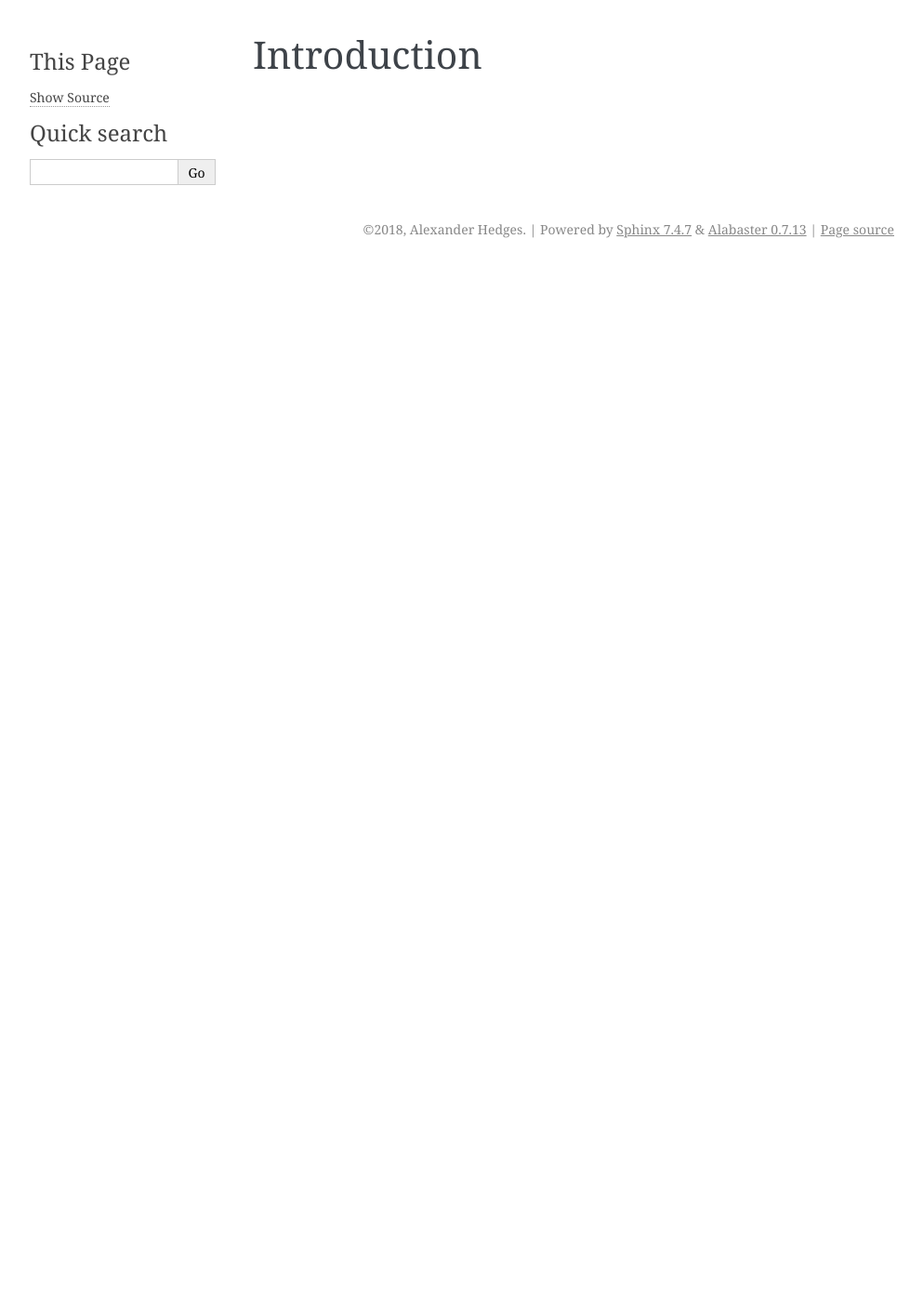
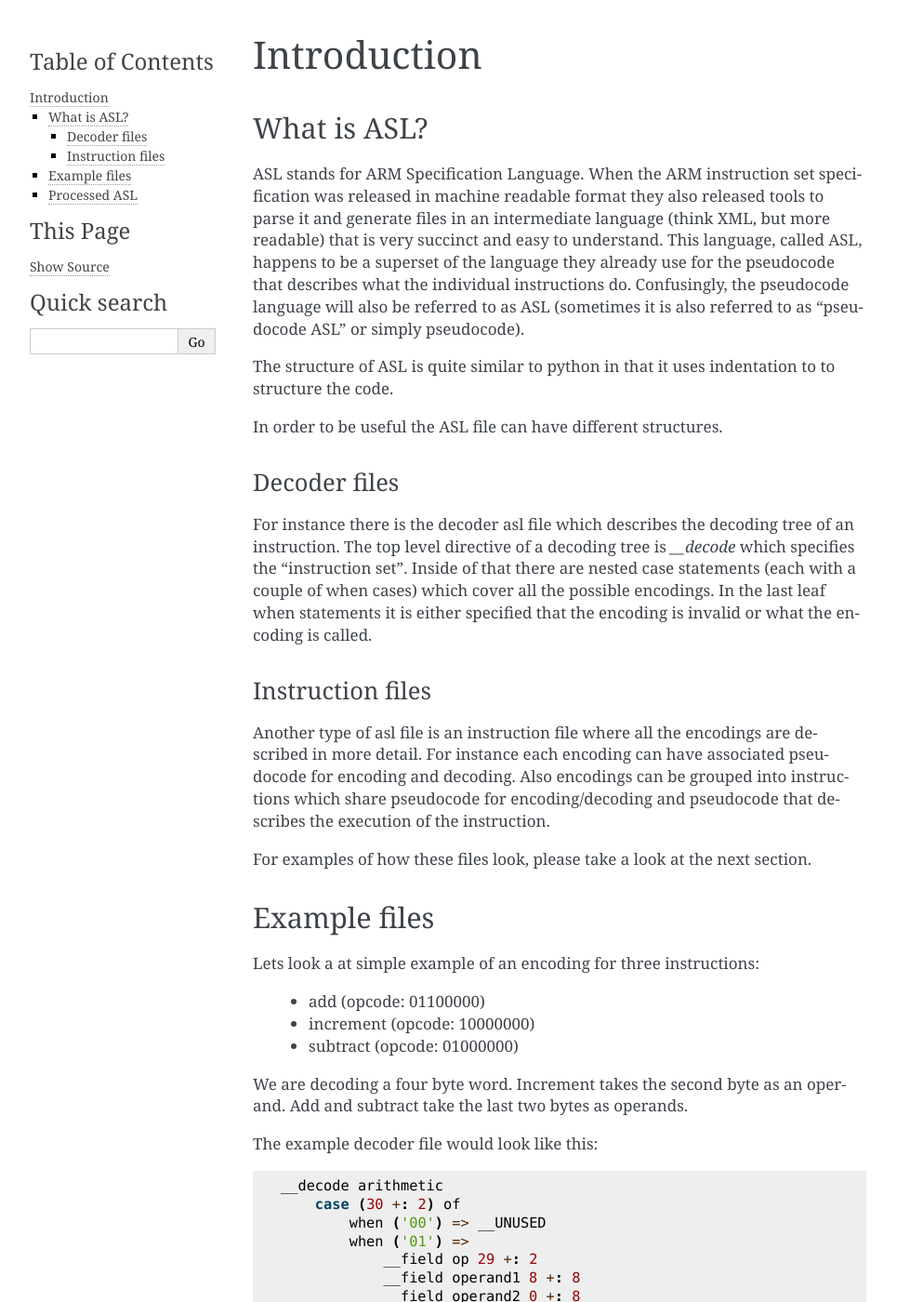
Before and after one commit to alehed/aslutils, a Sphinx documentation site: the page built from docs/source/introduction.rst, in a window 1280 px wide and 1400 px high. Shown: the whole window at 93% size, without its empty margins (148-1141 px from the left). Built offline with Sphinx 7.4.7, drawn with Linux system fonts in a browser that asks for light colours; some of the changed text lies outside the part shown.

Commit message:
Add introduction

```diff
--- a/docs/source/introduction.rst
+++ b/docs/source/introduction.rst
@@ -1,2 +1,112 @@
 Introduction
 ============
+
+What is ASL?
+------------
+
+ASL stands for ARM Specification Language. When the ARM instruction set
+specification was released in machine readable format they also released tools
+to parse it and generate files in an intermediate language (think XML, but more
+readable) that is very succinct and easy to understand. This language, called
+ASL, happens to be a superset of the language they already use for the
+pseudocode that describes what the individual instructions do. Confusingly, the
+pseudocode language will also be referred to as ASL (sometimes it is also
+referred to as "pseudocode ASL" or simply pseudocode).
+
+The structure of ASL is quite similar to python in that it uses indentation to
+to structure the code.
+
+In order to be useful the ASL file can have different structures.
+
+Decoder files
+~~~~~~~~~~~~~
+
+For instance there is the decoder asl file which describes the decoding tree of
+an instruction. The top level directive of a decoding tree is `__decode` which
+specifies the "instruction set". Inside of that there are nested case
+statements (each with a couple of when cases) which cover all the possible
+encodings. In the last leaf when statements it is either specified that the
+encoding is invalid or what the encoding is called.
+
+Instruction files
+~~~~~~~~~~~~~~~~~
+
+Another type of asl file is an instruction file where all the encodings are
+described in more detail. For instance each encoding can have associated
+pseudocode for encoding and decoding. Also encodings can be grouped into
+instructions which share pseudocode for encoding/decoding and pseudocode that
+describes the execution of the instruction.
+
+For examples of how these files look, please take a look at the next section.
+
+Example files
+-------------
+
+Lets look a at simple example of an encoding for three instructions:
+
+ * add (opcode: 01100000)
+ * increment (opcode: 10000000)
+ * subtract (opcode: 01000000)
+
+We are decoding a four byte word. Increment takes the second byte as an operand.
+Add and subtract take the last two bytes as operands.
+
+The example decoder file would look like this::
+
+    __decode arithmetic
+        case (30 +: 2) of
+            when ('00') => __UNUSED
+            when ('01') =>
+                __field op 29 +: 2
+                __field operand1 8 +: 8
+                __field operand2 0 +: 8
+                case (op, hi) of
+                    when ('10', _, _) => __encoding subtract
+                    when ('11', _, _) => __encoding add
+            when ('10') =>
+                __field op 24 +: 8
+                field operand 16 +: 8
+                case () of
+                    when () => __encoding increment
+            when ('11') => __UNUSED
+
+Since increment and add some functionality they can be grouped together in the
+instruction file.
+
+For our hypoghetical instruction set the instructions file would look something
+like::
+
+    __instruction addition
+        __encoding add
+            __decode
+                integer op1 = UInt(operand1);
+                integer op2 = UInt(operand2);
+
+        __encoding increment
+            __decode
+                integer op1 = UInt(op);
+                integer op2 = 1;
+
+        __execute
+            integer result = op1 + op2;
+
+    __instruction subtraction
+        __encoding subtract
+            __decode
+                integer op1 = UInt(operand1);
+                integer op2 = UInt(operand2);
+
+        __execute
+            integer result = op1 - op2;
+
+Processed ASL
+-------------
+
+Python-like indentation cannot be described by context-free grammars. This seems
+to be a problem since context-free grammars are the tool for the job to describe
+programming languages. Fortunately, python-like indentation can be turned into
+something that allows description via context-free grammars via a pre-processing
+step. This step inserts extra "BEGIN" and "END" tokens every time the
+indentation is increased or decreased respectively. Additionally for easier
+handling newlines are replaced with a NEWLINE token. ASL that has been
+pre-processed in this way is referred to "processed ASL" in the documentation.
```
Also changed, not shown: 1 other file.
